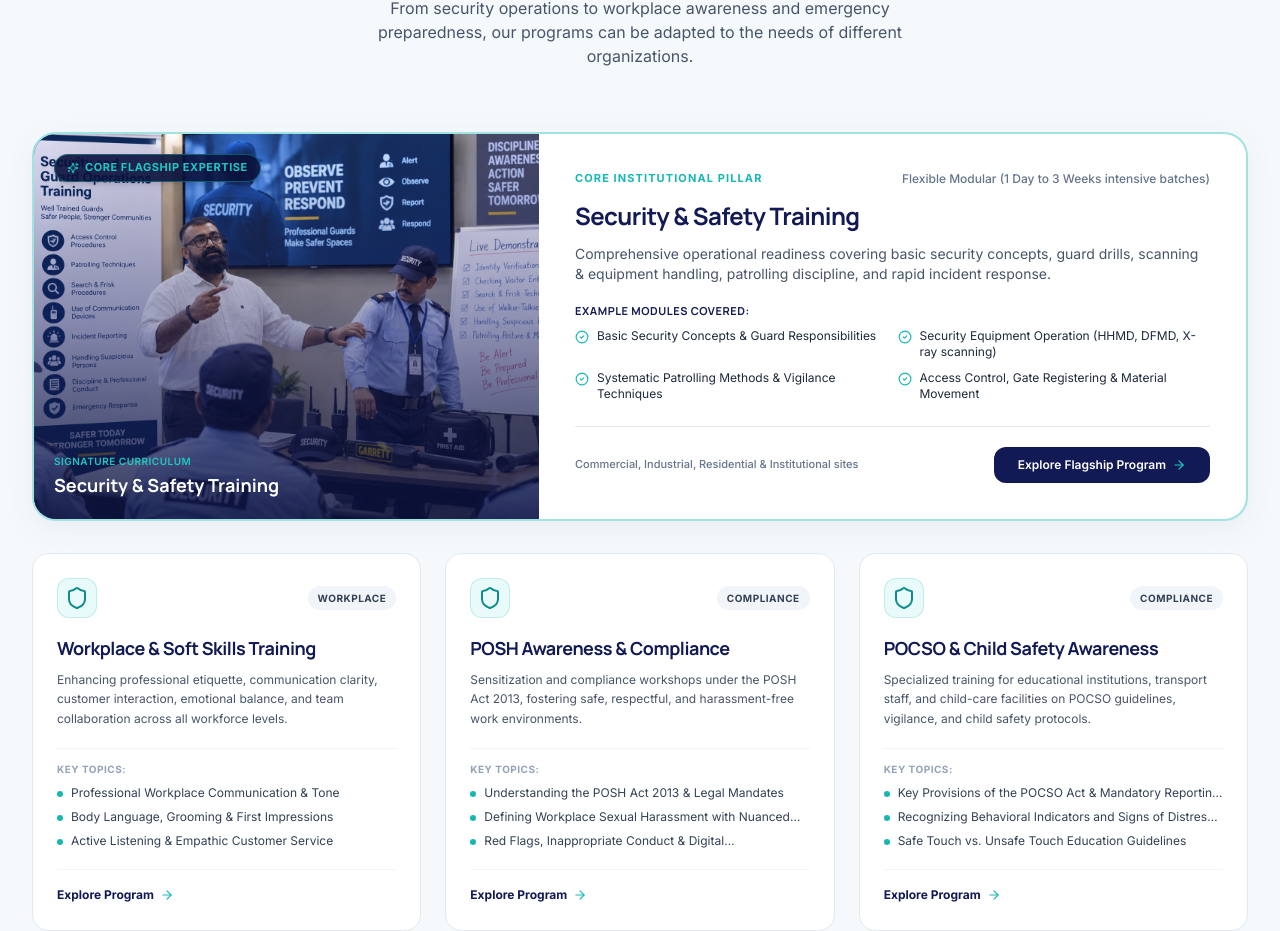
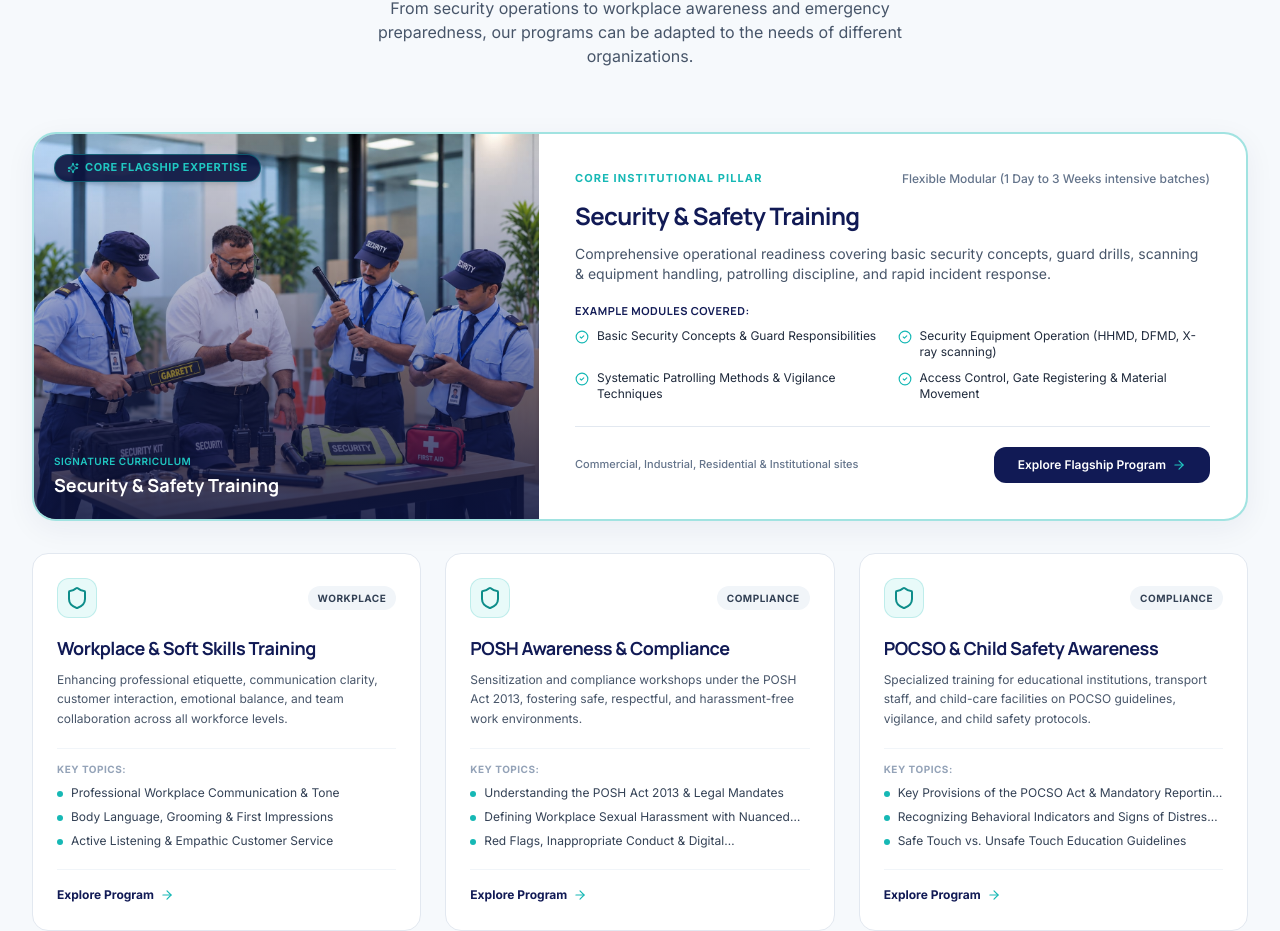
Before and after one commit to Resourcia212/TRAINFINITY_ACADEMY, a React (Vite) app: page / in a window 1280 px wide. Shown: the part 2091-3022 px from the top of the page. Built offline with nearby package versions, Linux system fonts and the light colour scheme.

Commit message:
feat: update Security & Safety Training featured program card image

```diff
--- a/src/data/trainingPrograms.ts
+++ b/src/data/trainingPrograms.ts
@@ -28,7 +28,7 @@ export const TRAINING_PROGRAMS: TrainingProgram[] = [
     shortDescription: "Comprehensive operational readiness covering basic security concepts, guard drills, scanning & equipment handling, patrolling discipline, and rapid incident response.",
     fullDescription: "Security & Safety training is the foundational cornerstone of Trainfinity Academy. Built from extensive practical experience conducting training for security personnel across Maharashtra, this program transforms security forces from passive observers into disciplined, alert, and proactive protectors of premises, assets, and human lives.",
     iconName: "Shield",
-    image: "/images/gallery/security-guard-operations-training.jpeg",
+    image: "/images/gallery/security-and-safety-training.jpeg",
     duration: "Flexible Modular (1 Day to 3 Weeks intensive batches)",
     targetAudience: [
       "Security Guards and Patrol Officers",
```
Also changed, not shown: public/images/gallery/Security & Safety Training.jpeg (added), public/images/gallery/security-and-safety-training.jpeg (added).
